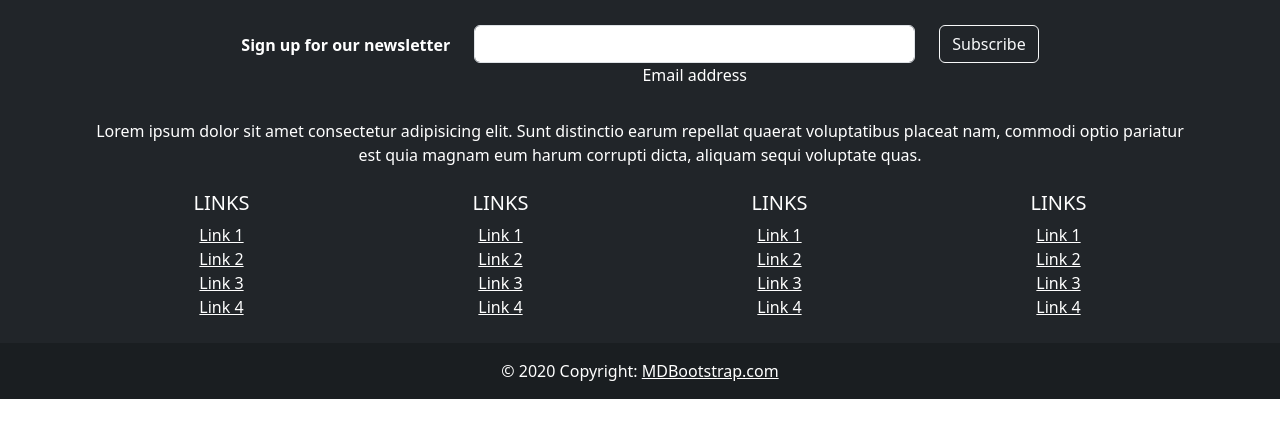
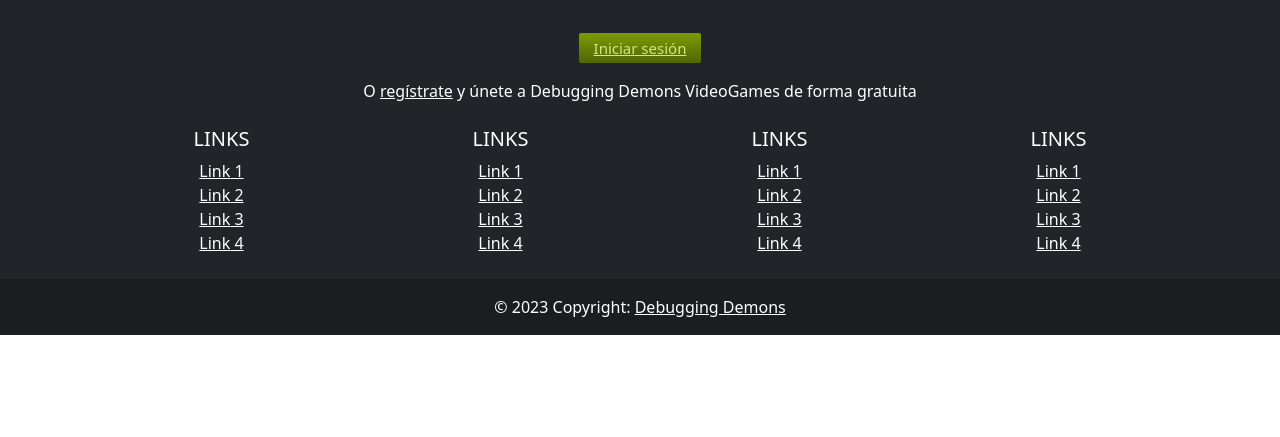
Before and after one commit to CodeSystem2022/proyecto-final-debuggin-demons, a plain HTML site: page frontend/src/components/footer.html in a window 1280 px wide. Shown: the part 69-506 px from the top of the page. Drawn offline with nearby package versions, Linux system fonts and the light colour scheme.

Commit message:
[ADD] Copyrigth, button and register

```diff
--- a/frontend/src/components/footer.html
+++ b/frontend/src/components/footer.html
@@ -4,8 +4,10 @@
 <head>
     <meta charset="UTF-8">
     <meta name="viewport" content="width=device-width, initial-scale=1.0">
-    <link href="https://cdn.jsdelivr.net/npm/bootstrap@5.3.2/dist/css/bootstrap.min.css" rel="stylesheet" integrity="sha384-T3c6CoIi6uLrA9TneNEoa7RxnatzjcDSCmG1MXxSR1GAsXEV/Dwwykc2MPK8M2HN" crossorigin="anonymous">
+    <link href="https://cdn.jsdelivr.net/npm/bootstrap@5.3.2/dist/css/bootstrap.min.css" rel="stylesheet"
+        integrity="sha384-T3c6CoIi6uLrA9TneNEoa7RxnatzjcDSCmG1MXxSR1GAsXEV/Dwwykc2MPK8M2HN" crossorigin="anonymous">
     <link rel="stylesheet" href="https://cdn.jsdelivr.net/npm/bootstrap-icons@1.11.1/font/bootstrap-icons.css">
+    <link rel="stylesheet" href="../css/footer.css">
     <title>Footer</title>
 </head>
 
@@ -31,22 +33,28 @@
             <!-- Section: Social media -->
             <section class="mb-4">
                 <!-- Facebook -->
-                <a class="btn btn-outline-light btn-floating m-1" href="https://facebook.com" role="button"><i class="bi bi-facebook"></i></a>
+                <a class="btn btn-outline-light btn-floating m-1" href="https://facebook.com" role="button"><i
+                        class="bi bi-facebook"></i></a>
 
                 <!-- Twitter -->
-                <a class="btn btn-outline-light btn-floating m-1" href="https://twitter.com" role="button"><i class="bi bi-twitter-x"></i></a>
+                <a class="btn btn-outline-light btn-floating m-1" href="https://twitter.com" role="button"><i
+                        class="bi bi-twitter-x"></i></a>
 
                 <!-- Google -->
-                <a class="btn btn-outline-light btn-floating m-1" href="https://google.com" role="button"><i class="bi bi-google"></i></a>
+                <a class="btn btn-outline-light btn-floating m-1" href="https://google.com" role="button"><i
+                        class="bi bi-google"></i></a>
 
                 <!-- Instagram -->
-                <a class="btn btn-outline-light btn-floating m-1" href="https://instagram.com" role="button"><i class="bi bi-instagram"></i></a>
+                <a class="btn btn-outline-light btn-floating m-1" href="https://instagram.com" role="button"><i
+                        class="bi bi-instagram"></i></a>
 
                 <!-- Linkedin -->
-                <a class="btn btn-outline-light btn-floating m-1" href="https://linkedin.com" role="button"><i class="bi bi-linkedin"></i></a>
+                <a class="btn btn-outline-light btn-floating m-1" href="https://linkedin.com" role="button"><i
+                        class="bi bi-linkedin"></i></a>
 
                 <!-- Github -->
-                <a class="btn btn-outline-light btn-floating m-1" href="https://github.com" role="button"><i class="bi bi-github"></i></a>
+                <a class="btn btn-outline-light btn-floating m-1" href="https://github.com" role="button"><i
+                        class="bi bi-github"></i></a>
             </section>
             <!-- Section: Social media -->
 
@@ -58,27 +66,12 @@
                         <!--Grid column-->
                         <div class="col-auto">
                             <p class="pt-2">
-                                <strong>Sign up for our newsletter</strong>
+                                <a class="btn_green_white_innerfade btn_border_2px btn_medium"
+                                    href="/login.html">
+                                    <span>Iniciar sesión</span>
+                                </a>
                             </p>
-                        </div>
-                        <!--Grid column-->
 
-                        <!--Grid column-->
-                        <div class="col-md-5 col-12">
-                            <!-- Email input -->
-                            <div class="form-outline form-white mb-4">
-                                <input type="email" id="form5Example21" class="form-control" />
-                                <label class="form-label" for="form5Example21">Email address</label>
-                            </div>
-                        </div>
-                        <!--Grid column-->
-
-                        <!--Grid column-->
-                        <div class="col-auto">
-                            <!-- Submit button -->
-                            <button type="submit" class="btn btn-outline-light mb-4">
-                                Subscribe
-                            </button>
                         </div>
                         <!--Grid column-->
                     </div>
@@ -89,11 +82,8 @@
 
             <!-- Section: Text -->
             <section class="mb-4">
-                <p>
-                    Lorem ipsum dolor sit amet consectetur adipisicing elit. Sunt distinctio earum
-                    repellat quaerat voluptatibus placeat nam, commodi optio pariatur est quia magnam
-                    eum harum corrupti dicta, aliquam sequi voluptate quas.
-                </p>
+                O <a href="/register.html">regístrate</a> y únete a
+                Debugging Demons VideoGames de forma gratuita
             </section>
             <!-- Section: Text -->
 
@@ -193,13 +183,15 @@
 
         <!-- Copyright -->
         <div class="text-center p-3" style="background-color: rgba(0, 0, 0, 0.2);">
-            © 2020 Copyright:
-            <a class="text-white" href="https://mdbootstrap.com/">MDBootstrap.com</a>
+            © 2023 Copyright:
+            <a class="text-white" href="https://index.com/">Debugging Demons</a>
         </div>
         <!-- Copyright -->
     </footer>
     <!-- Footer -->
-    <script src="https://cdn.jsdelivr.net/npm/bootstrap@5.3.2/dist/js/bootstrap.bundle.min.js" integrity="sha384-C6RzsynM9kWDrMNeT87bh95OGNyZPhcTNXj1NW7RuBCsyN/o0jlpcV8Qyq46cDfL" crossorigin="anonymous"></script>
+    <script src="https://cdn.jsdelivr.net/npm/bootstrap@5.3.2/dist/js/bootstrap.bundle.min.js"
+        integrity="sha384-C6RzsynM9kWDrMNeT87bh95OGNyZPhcTNXj1NW7RuBCsyN/o0jlpcV8Qyq46cDfL"
+        crossorigin="anonymous"></script>
 </body>
 
 </html>
--- /dev/null
+++ b/frontend/src/css/footer.css
@@ -0,0 +1,114 @@
+.btn_medium > span, input.btn_medium {
+  padding: 0 15px;
+  font-size: 15px;
+  line-height: 30px;
+}
+.btn_border_2px > span {
+  border-radius: 3px;
+}
+.btn_green_white_innerfade > span {
+  border-radius: 2px;
+  display: block;
+  background: #799905;
+  background: -webkit-linear-gradient( top, #799905 5%, #536904 95%);
+  background: linear-gradient( to bottom, #799905 5%, #536904 95%);
+}
+* {
+  padding: 0;
+  margin: 0;
+}
+.btn_green_white_innerfade {
+  cursor: pointer;
+  color: #D2E885 !important;
+}
+a {
+  color: #ffffff;
+}
+.home_page_sign_in_ctn {
+  text-align: center;
+  font-size: 15px;
+  color: #8f98a0;
+  font-family: "Motiva Sans", Sans-serif;
+  font-weight: 300;
+  font-weight: normal;
+}
+body.v6 {
+  font-family: Arial, Helvetica, sans-serif;
+  color: #c6d4df;
+  font-size: 12px;
+}
+:root {
+  --gpSystemLightestGrey: #DCDEDF;
+  --gpSystemLighterGrey: #B8BCBF;
+  --gpSystemLightGrey: #8B929A;
+  --gpSystemGrey: #67707B;
+  --gpSystemDarkGrey: #3D4450;
+  --gpSystemDarkerGrey: #23262E;
+  --gpSystemDarkestGrey: #0E141B;
+  --gpStoreLightestGrey: #CCD8E3;
+  --gpStoreLighterGrey: #A7BACC;
+  --gpStoreLightGrey: #7C8EA3;
+  --gpStoreGrey: #4e697d;
+  --gpStoreDarkGrey: #2A475E;
+  --gpStoreDarkerGrey: #1B2838;
+  --gpStoreDarkestGrey: #000F18;
+  --gpGradient-StoreBackground: linear-gradient(180deg, var(--gpStoreDarkGrey) 0%, var(--gpStoreDarkerGrey) 80%);
+  --gpGradient-LibraryBackground: radial-gradient(farthest-corner at 40px 40px,#3D4450 0%, #23262E 80%);
+  --gpColor-Blue: #1A9FFF;
+  --gpColor-BlueHi: #00BBFF;
+  --gpColor-Green: #5ba32b;
+  --gpColor-GreenHi: #59BF40;
+  --gpColor-Orange: #E35E1C;
+  --gpColor-Red: #D94126;
+  --gpColor-RedHi: #EE563B;
+  --gpColor-DustyBlue: #417a9b;
+  --gpColor-LightBlue: #B3DFFF;
+  --gpColor-Yellow: #FFC82C;
+  --gpColor-ChalkyBlue: #66C0F4;
+  --gpBackground-LightSofter: #6998bb24;
+  --gpBackground-LightSoft: #3b5a7280;
+  --gpBackground-LightMedium: #678BA670;
+  --gpBackground-LightHard: #93B8D480;
+  --gpBackground-LightHarder: #aacce6a6;
+  --gpBackground-DarkSofter: #0e141b33;
+  --gpBackground-DarkSoft: #0e141b66;
+  --gpBackground-DarkMedium: #0e141b99;
+  --gpBackground-DarkHard: #0e141bcc;
+  --gpBackground-Neutral-LightSofter: rgba(235, 246, 255, 0.10);
+  --gpBackground-Neutral-LightSoft: rgba(235, 246, 255, 0.20);
+  --gpBackground-Neutral-LightMedium: rgba(235, 246, 255, 0.30);
+  --gpBackground-Neutral-LightHard: rgba(235, 246, 255, 0.40);
+  --gpBackground-Neutral-LightHarder: rgba(235, 246, 255, 0.50);
+  --gpCorner-Small: 1px;
+  --gpCorner-Medium: 2px;
+  --gpCorner-Large: 3px;
+  --gpSpace-Gutter: 24px;
+  --gpSpace-Gap: 12px;
+  --gpNavWidth: 240px;
+  --gpPaymentsNavWidth: 340px;
+  --gpDselectWidth: 340px;
+  --gpSidePanelWidth: 340px;
+  --gpGiftingPanelWidth: 280px;
+  --gpCommunityRightPanelWidth: 320px;
+  --gpVerticalResponsivePadding-Small: calc( (100vw - 854px) / 60 );
+  --gpVerticalResponsivePadding-Medium: calc( (100vw - 854px) / 20 );
+  --gpVerticalResponsivePadding-Large: calc( (100vw - 854px) / 12 );
+  --screen-width: 100vw;
+  --gpWidth-6colcap: calc((var(--screen-width) - (5 * var(--gpSpace-Gap)) - (2 * var(--gpSpace-Gutter))) / 6);
+  --gpWidth-5colcap: calc((var(--screen-width) - (4 * var(--gpSpace-Gap)) - (2 * var(--gpSpace-Gutter))) / 5);
+  --gpWidth-4colcap: calc((var(--screen-width) - (3 * var(--gpSpace-Gap)) - (2 * var(--gpSpace-Gutter))) / 4);
+  --gpWidth-3colcap: calc((var(--screen-width) - (2 * var(--gpSpace-Gap)) - (2 * var(--gpSpace-Gutter))) / 3);
+  --gpWidth-2colcap: calc((var(--screen-width) - (1 * var(--gpSpace-Gap)) - (2 * var(--gpSpace-Gutter))) / 2);
+  --gpWidth-1colcap: calc((var(--screen-width) - (2 * var(--gpSpace-Gutter))));
+  --gpStoreMenuHeight: 58px;
+  --gpShadow-Small: 0px 2px 2px 0px #0000003D;
+  --gpShadow-Medium: 0px 3px 6px 0px #0000003D;
+  --gpShadow-Large: 0px 12px 16px 0px #0000003D;
+  --gpShadow-XLarge: 0px 24px 32px 0px #0000003D;
+  --gpText-HeadingLarge: normal 700 26px/1.4 "Motiva Sans", Arial, Sans-serif;
+  --gpText-HeadingMedium: normal 700 22px/1.4 "Motiva Sans", Arial, Sans-serif;
+  --gpText-HeadingSmall: normal 700 18px/1.4 "Motiva Sans", Arial, Sans-serif;
+  --gpText-BodyLarge: normal 400 16px/1.4 "Motiva Sans", Arial, Sans-serif;
+  --gpText-BodyMedium: normal 400 14px/1.4 "Motiva Sans", Arial, Sans-serif;
+  --gpText-BodySmall: normal 400 12px/1.4 "Motiva Sans", Arial, Sans-serif;
+}
```
